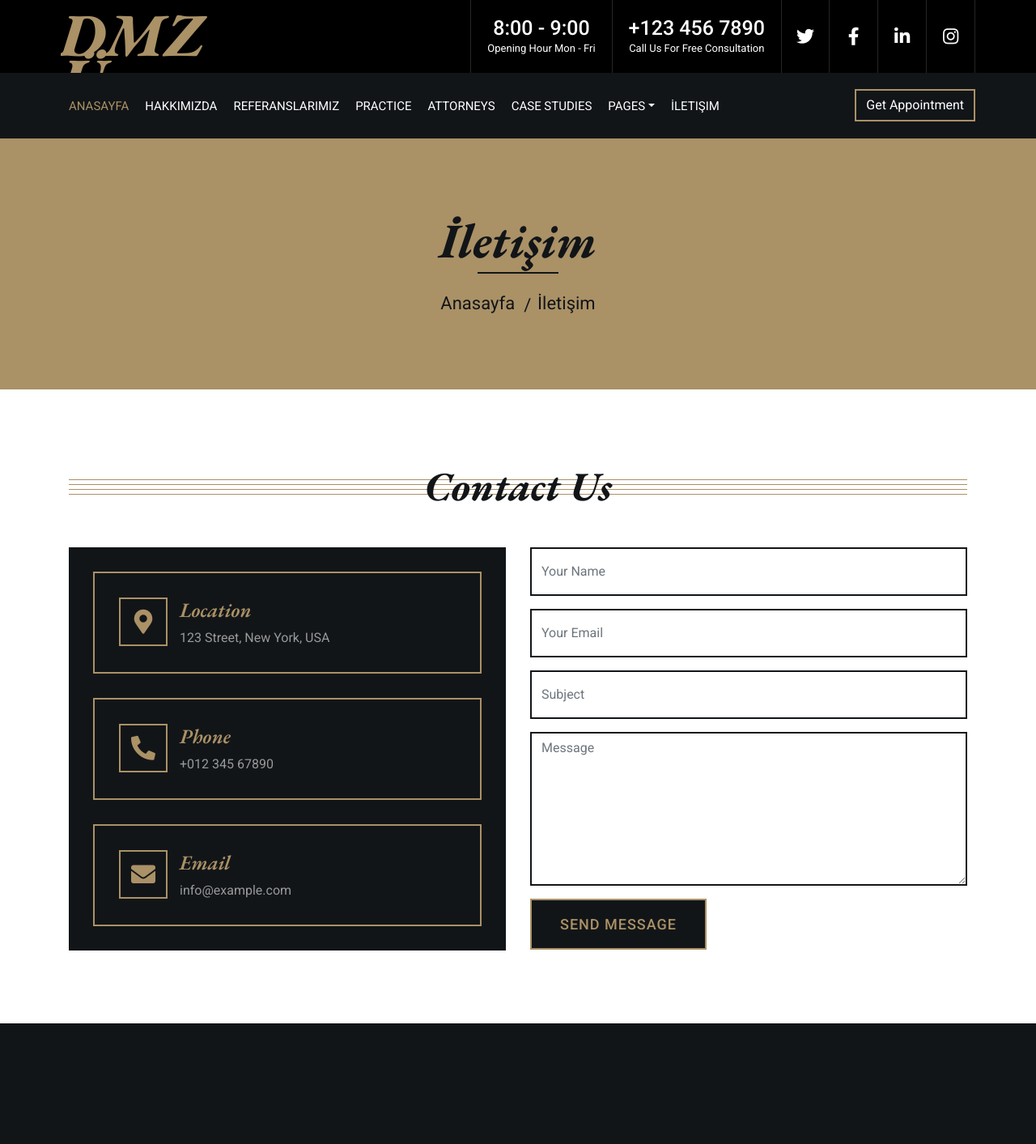
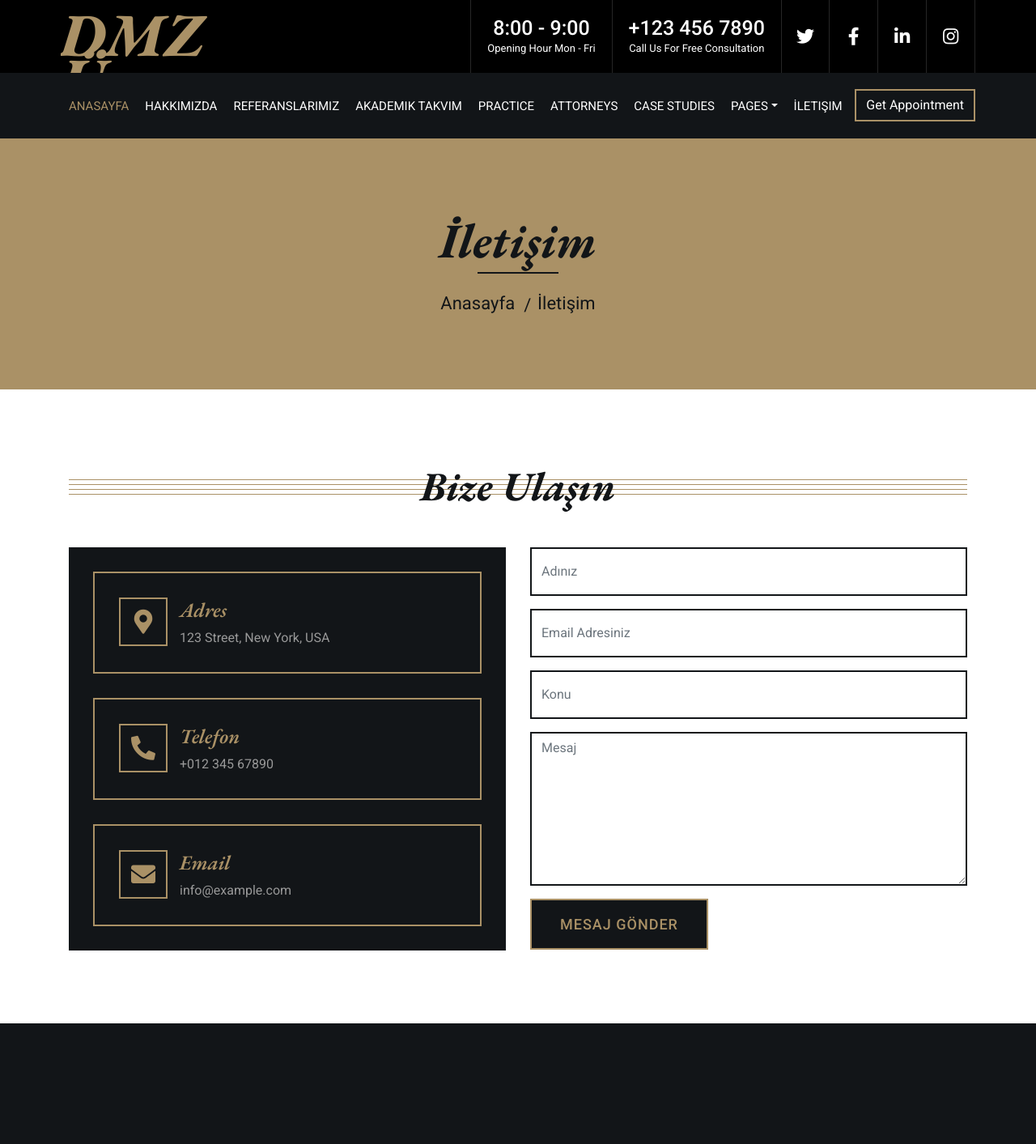
Before and after one commit to DemetZorlu/DjangoCorporateProject, a Django app: page /home/contact/ in a window 1280 px wide. Shown: the top 1413 px of the page at 81% size. Run offline with Django 3.2, Linux system fonts and the light colour scheme; data comes from the database, SQL or seed files in the repository; both versions use the stored data as it was after the commit; some libraries are stand-ins or nearby versions.

Commit message:
13 Django E ticaret Contact form bize ulaşın formu geliştirmeleri yapıldı.

```diff
--- a/corporateproject/urls.py
+++ b/corporateproject/urls.py
@@ -26,6 +26,7 @@ urlpatterns = [
     path('contact/', include('home.urls')),
     path('about/', include('home.urls')),
     path('referances/', include('home.urls')),
+    path('academiccalendar/', include('home.urls')),
     path('content/', include('content.urls')),
     path('admin/', admin.site.urls),
     path('ckeditor/', include('ckeditor_uploader.urls')),
--- a/home/templates/about.html
+++ b/home/templates/about.html
@@ -7,6 +7,6 @@
 {% block head %}
     <link rel="icon" type='image/x-icon' href='{{ setting.icon.url }}'> {% endblock %}
 
-{% block contact %}
+{% block content %}
     {% include "particalpages/pageheader.html" %}
 {% endblock %}
--- a/home/templates/referances.html
+++ b/home/templates/academiccalendar.html
@@ -1,12 +1,12 @@
 {% extends "homebase.html" %}
 
-{% block title %} Referanslarımız-{{ setting.company }} {% endblock %}
+{% block title %} Akademik Takvim-{{ setting.company }} {% endblock %}
 {% block keywords %} {{ setting.keywords }} {% endblock %}
 {% block description %} {{ setting.description }} {% endblock %}
 
 {% block head %}
     <link rel="icon" type='image/x-icon' href='{{ setting.icon.url }}'> {% endblock %}
 
-{% block contact %}
+{% block content %}
     {% include "particalpages/pageheader.html" %}
 {% endblock %}
--- a/home/templates/contact.html
+++ b/home/templates/contact.html
@@ -7,7 +7,94 @@
 {% block head %}
     <link rel="icon" type='image/x-icon' href='{{ setting.icon.url }}'> {% endblock %}
 
-{% block contact %}
+{% block content %}
     {% include "particalpages/pageheader.html" %}
-    {% include "particalpages/contact.html" %}
+
+    <!-- Contact Start -->
+    <div class="contact">
+        <div class="container">
+            <div class="section-header">
+                <h2>Bize Ulaşın</h2>
+            </div>
+            <div class="row">
+                <div class="col-md-6">
+                    <div class="contact-info">
+                        <div class="contact-item">
+                            <i class="fa fa-map-marker-alt"></i>
+                            <div class="contact-text">
+                                <h2>Adres</h2>
+                                <p>123 Street, New York, USA</p>
+                            </div>
+                        </div>
+                        <div class="contact-item">
+                            <i class="fa fa-phone-alt"></i>
+                            <div class="contact-text">
+                                <h2>Telefon</h2>
+                                <p>+012 345 67890</p>
+                            </div>
+                        </div>
+                        <div class="contact-item">
+                            <i class="fa fa-envelope"></i>
+                            <div class="contact-text">
+                                <h2>Email</h2>
+                                <p>info@example.com</p>
+                            </div>
+                        </div>
+                    </div>
+                </div>
+                <div class="col-md-6">
+                    {% if messages %}
+                        {% for message in messages %}
+                            <div class="alert alert-{{ message.tags }}" role="alert">
+                                {{ message }}
+                            </div>
+                        {% endfor %}
+                    {% endif %}
+                    <div class="contact-form">
+                        <!--
+                        <form>
+                            <div class="form-group">
+                                <input type="text" class="form-control" placeholder="Adınız" required="required" />
+                            </div>
+                            <div class="form-group">
+                                <input type="email" class="form-control" placeholder="Email Adresiniz" required="required" />
+                            </div>
+                            <div class="form-group">
+                                <input type="text" class="form-control" placeholder="Konu" required="required" />
+                            </div>
+                            <div class="form-group">
+                                <textarea class="form-control" placeholder="Mesaj" required="required" ></textarea>
+                            </div>
+                            <div>
+                                <button class="btn" type="submit">Mesaj Gönder</button>
+                            </div>
+                        </form>
+                        -->
+                        <form action="" method="post">
+                            {% csrf_token %}
+                            <div class="form-group">
+                                {{ form.name }}
+
+                            </div>
+                            <div class="form-group">
+                                {{ form.email }}
+                            </div>
+                            <div class="form-group">
+                                {{ form.subject }}
+                            </div>
+                            <div class="form-group">
+                                {{ form.message }}
+                            </div>
+                            <div>
+                                <button class="btn" type="submit">Mesaj Gönder</button>
+                            </div>
+                        </form>
+                    </div>
+                </div>
+            </div>
+        </div>
+    </div>
+    <!-- Contact End -->
+
+
 {% endblock %}
--- a/home/templates/homebase.html
+++ b/home/templates/homebase.html
@@ -33,7 +33,7 @@
         {% block news %} {% endblock %}
         {% block announcements %} {% endblock %}
         {% block activities %} {% endblock %}
-        {% block contact %} {% endblock %}
+        {% block content %} {% endblock %}
         {% include 'particalpages/footer.html' %}
     </div>
         <!-- JavaScript Libraries -->
--- a/home/templates/particalpages/contact.html
+++ /dev/null
@@ -1,58 +0,0 @@
-
-            <!-- Contact Start -->
-            <div class="contact">
-                <div class="container">
-                    <div class="section-header">
-                        <h2>Contact Us</h2>
-                    </div>
-                    <div class="row">
-                        <div class="col-md-6">
-                            <div class="contact-info">
-                                <div class="contact-item">
-                                    <i class="fa fa-map-marker-alt"></i>
-                                    <div class="contact-text">
-                                        <h2>Location</h2>
-                                        <p>123 Street, New York, USA</p>
-                                    </div>
-                                </div>
-                                <div class="contact-item">
-                                    <i class="fa fa-phone-alt"></i>
-                                    <div class="contact-text">
-                                        <h2>Phone</h2>
-                                        <p>+012 345 67890</p>
-                                    </div>
-                                </div>
-                                <div class="contact-item">
-                                    <i class="fa fa-envelope"></i>
-                                    <div class="contact-text">
-                                        <h2>Email</h2>
-                                        <p>info@example.com</p>
-                                    </div>
-                                </div>
-                            </div>
-                        </div>
-                        <div class="col-md-6">
-                            <div class="contact-form">
-                                <form>
-                                    <div class="form-group">
-                                        <input type="text" class="form-control" placeholder="Your Name" required="required" />
-                                    </div>
-                                    <div class="form-group">
-                                        <input type="email" class="form-control" placeholder="Your Email" required="required" />
-                                    </div>
-                                    <div class="form-group">
-                                        <input type="text" class="form-control" placeholder="Subject" required="required" />
-                                    </div>
-                                    <div class="form-group">
-                                        <textarea class="form-control" placeholder="Message" required="required" ></textarea>
-                                    </div>
-                                    <div>
-                                        <button class="btn" type="submit">Send Message</button>
-                                    </div>
-                                </form>
-                            </div>
-                        </div>
-                    </div>
-                </div>
-            </div>
-            <!-- Contact End -->
--- a/home/templates/particalpages/header.html
+++ b/home/templates/particalpages/header.html
@@ -48,6 +48,7 @@
                     <a href="/" class="nav-item nav-link active">Anasayfa</a>
                     <a href="/about" class="nav-item nav-link">Hakkımızda</a>
                     <a href="/referances" class="nav-item nav-link">Referanslarımız</a>
+                    <a href="/academiccalendar" class="nav-item nav-link">Akademik Takvim</a>
                     <a href="service.html" class="nav-item nav-link">Practice</a>
                     <a href="team.html" class="nav-item nav-link">Attorneys</a>
                     <a href="portfolio.html" class="nav-item nav-link">Case Studies</a>
--- a/home/urls.py
+++ b/home/urls.py
@@ -7,5 +7,6 @@ urlpatterns = [
     path('contact/', views.contact, name='contact'),
     path('about/', views.about, name='about'),
     path('referances/', views.referances, name='referances'),
+    path('academiccalendar/', views.academiccalendar, name='academiccalendar'),
 
 ]
--- a/home/views.py
+++ b/home/views.py
@@ -1,8 +1,9 @@
-from django.http import HttpResponse
+from django.contrib import messages
+from django.http import HttpResponse, HttpResponseRedirect
 from django.shortcuts import render
 
 # Create your views here.
-from home.models import Setting
+from home.models import Setting, ContactFormu, ContactFormMessage
 
 
 def index(request):
@@ -12,8 +13,22 @@ def index(request):
 
 
 def contact(request):
+    if request.method == 'POST':
+        form = ContactFormu(request.POST)
+        if form.is_valid():
+            data = ContactFormMessage()
+            data.name = form.cleaned_data['name']
+            data.email = form.cleaned_data['email']
+            data.subject = form.cleaned_data['subject']
+            data.message = form.cleaned_data['message']
+            data.ip=request.META.get('REMOTE_ADDR')
+            data.save()
+            messages.success(request, "Mesajınız gönderilmiştir. Teşekkür ederiz.")
+            return HttpResponseRedirect('/contact')
+
     setting = Setting.objects.all()
-    context = {'setting': setting[0], 'page': 'contact', 'pagename': 'İletişim'}
+    form = ContactFormu()
+    context = {'setting': setting[0], 'page': 'contact', 'pagename': 'İletişim', 'form': form}
     return render(request, 'contact.html', context)
 
 
@@ -27,3 +42,9 @@ def referances(request):
     setting = Setting.objects.all()
     context = {'setting': setting[0], 'page': 'referances', 'pagename': 'Referanslarımız'}
     return render(request, 'referances.html', context)
+
+
+def academiccalendar(request):
+    setting = Setting.objects.all()
+    context = {'setting': setting[0], 'page': 'academiccalendar', 'pagename': 'Akademik Takvim'}
+    return render(request, 'academiccalendar.html', context)
```
Also changed, not shown: home/admin.py (+8 -2 lines), home/models.py (+39 -6 lines), db.sqlite3.
